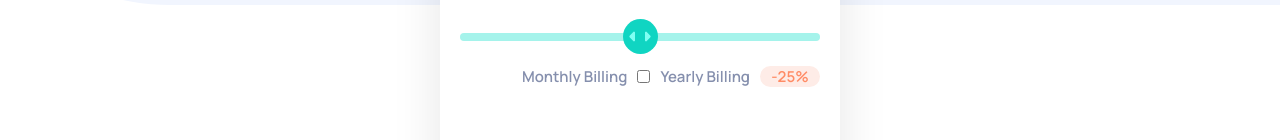
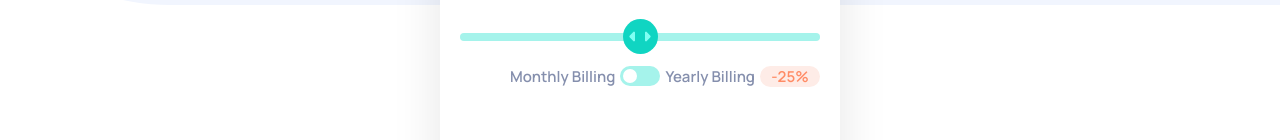
Before and after one commit to ayadi1/interactive-pricing-component-using-react-js, a React (Create React App) app: page / in a window 1280 px wide. Shown: the part 295-435 px from the top of the page. Built offline with nearby package versions, Linux system fonts and the light colour scheme.

Commit message:
add style to checkbox

```diff
--- a/src/components/Main/main.css
+++ b/src/components/Main/main.css
@@ -21,7 +21,7 @@ main {
 .range--footer {
   display: flex;
   justify-content: flex-end;
-  gap: 10px;
+  gap: 5px;
   margin-top: 15px;
 }
 
@@ -181,6 +181,38 @@ main {
 }
 /*! Thumb style end */
 /* media screen style start */
+/* checkBox style start */
+.main--actions__checkbox {
+  position: relative;
+  appearance: none;
+  width: 40px;
+  height: 20px;
+  -webkit-appearance: none;
+  background-color: var(--Soft-Cyan-Full-Slider-Bar);
+  border-radius: 100px;
+  outline: none;
+  /* transition: all 0.2s; */
+}
+.main--actions__checkbox:checked {
+  background-color: var(--Soft-Cyan-Full-Slider-Bar);
+}
+.main--actions__checkbox::before {
+  content: "";
+  position: absolute;
+  width: 20px;
+  height: 20px;
+  border-radius: 50%;
+  top: o;
+  left: 0;
+  background-color: #fff;
+  transform: scale(0.7);
+  transition: all .5s;
+  cursor: pointer;
+}
+.main--actions__checkbox:checked:before{
+  left: 20px;
+}
+/* checkBox style end */
 @media screen and (max-width: 450px) {
   main {
     max-width: 365px;
```
